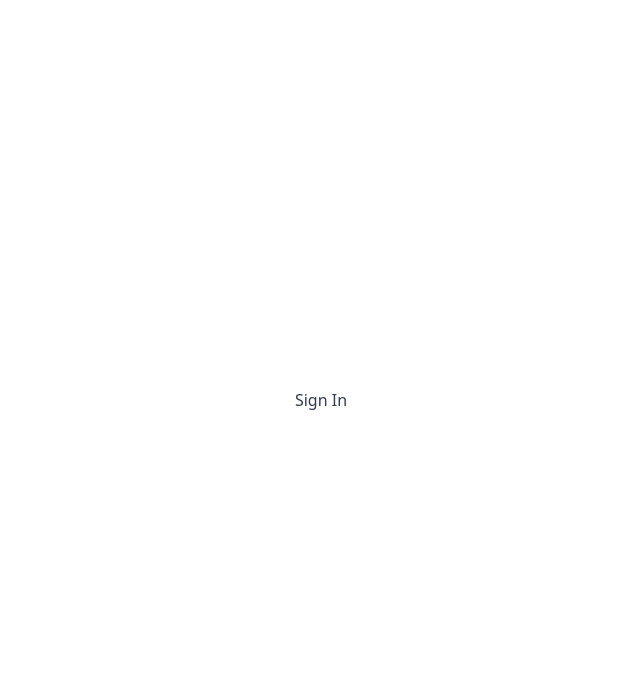
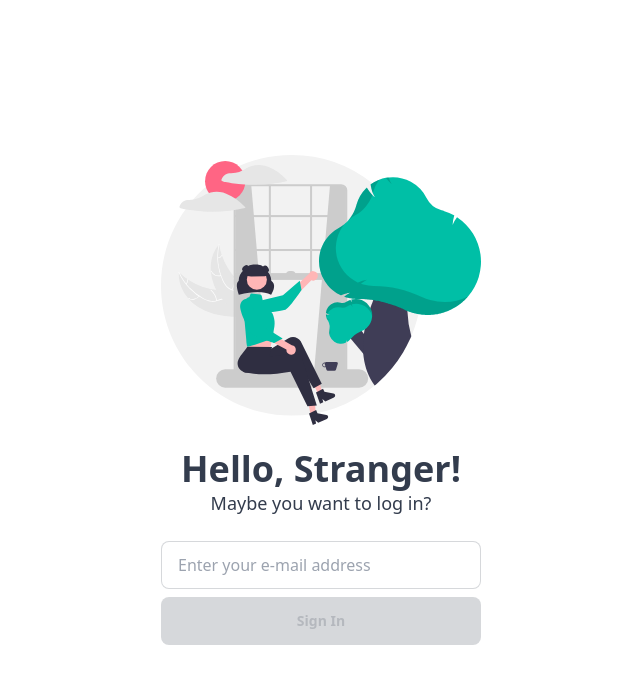
Before and after one commit to kawlik/superbase, a Next.js app: page /auth/sign-in in a window 1280 px wide. Shown: the top 684 px of the page, without its empty margins (319-959 px from the left). Built offline with nearby package versions, Linux system fonts and the light colour scheme.

Commit message:
Updated SignIn page

```diff
--- /dev/null
+++ b/src/app/auth/sign-in/page.banner.tsx
@@ -0,0 +1,9 @@
+// @next
+import Image from "next/image";
+
+export function Banner() {
+	// component logic
+
+	// component layout
+	return <Image alt="Welcome" src="/welcome.svg" width={320} height={320} />;
+}
--- /dev/null
+++ b/src/app/auth/sign-in/page.login.tsx
@@ -0,0 +1,30 @@
+// @node
+import { useState } from "react";
+import { useForm } from "react-hook-form";
+
+export function Login(props: { signInWithEmail(email: string): void }) {
+	// component hooks
+	const form = useForm<{ email: string }>();
+
+	// component logic
+	const [isLoading, setIsLoading] = useState(false);
+
+	// component layout
+	return (
+		<form className="flex w-full flex-col gap-2">
+			<input
+				{...form.register("email", { required: true })}
+				className="input input-bordered w-full"
+				placeholder="Enter your e-mail address"
+				type="email"
+			/>
+			<button
+				className="btn btn-primary normal-case"
+				disabled={!form.formState.isValid}
+				type="submit"
+			>
+				Sign In
+			</button>
+		</form>
+	);
+}
--- a/src/app/auth/sign-in/page.tsx
+++ b/src/app/auth/sign-in/page.tsx
@@ -1,12 +1,23 @@
 "use client";
+
+// @view
+import { Banner } from "./page.banner";
+import { Login } from "./page.login";
 
 export default function () {
 	// component logic
 
 	// component layout
 	return (
-		<div className="hero flex-1">
-			<h2>Sign In</h2>
+		<div className="hero flex-1 overflow-y-auto">
+			<div className="hero-content flex-col gap-6">
+				<Banner />
+				<div className="text-center">
+					<h1 className="text-4xl font-bold">Hello, Stranger!</h1>
+					<p className="text-lg font-thin">Maybe you want to log in?</p>
+				</div>
+				<Login signInWithEmail={() => {}} />
+			</div>
 		</div>
 	);
 }
--- a/src/app/auth/sign-up/page.tsx
+++ /dev/null
@@ -1,12 +0,0 @@
-"use client";
-
-export default function () {
-	// component logic
-
-	// component layout
-	return (
-		<div className="hero flex-1">
-			<h2>Sign Up</h2>
-		</div>
-	);
-}
```
Also changed, not shown: public/welcome.svg (added).
